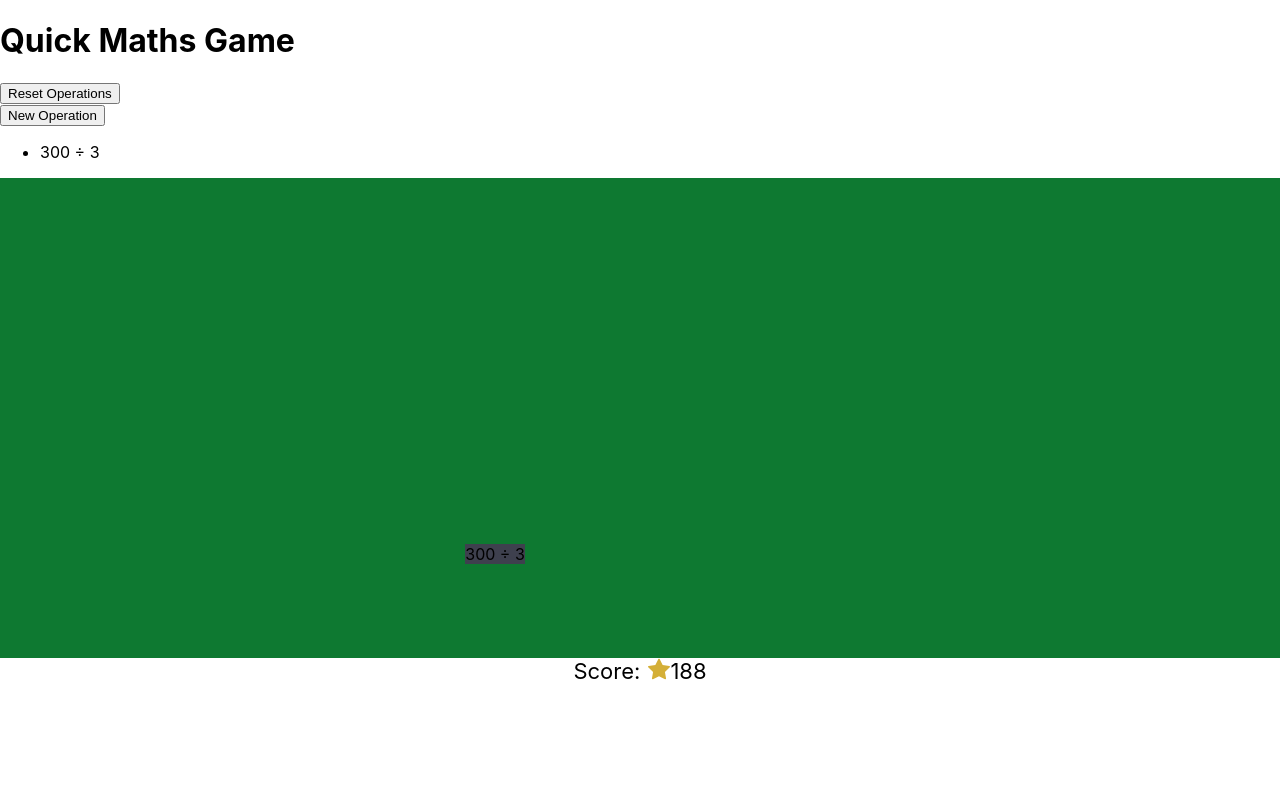
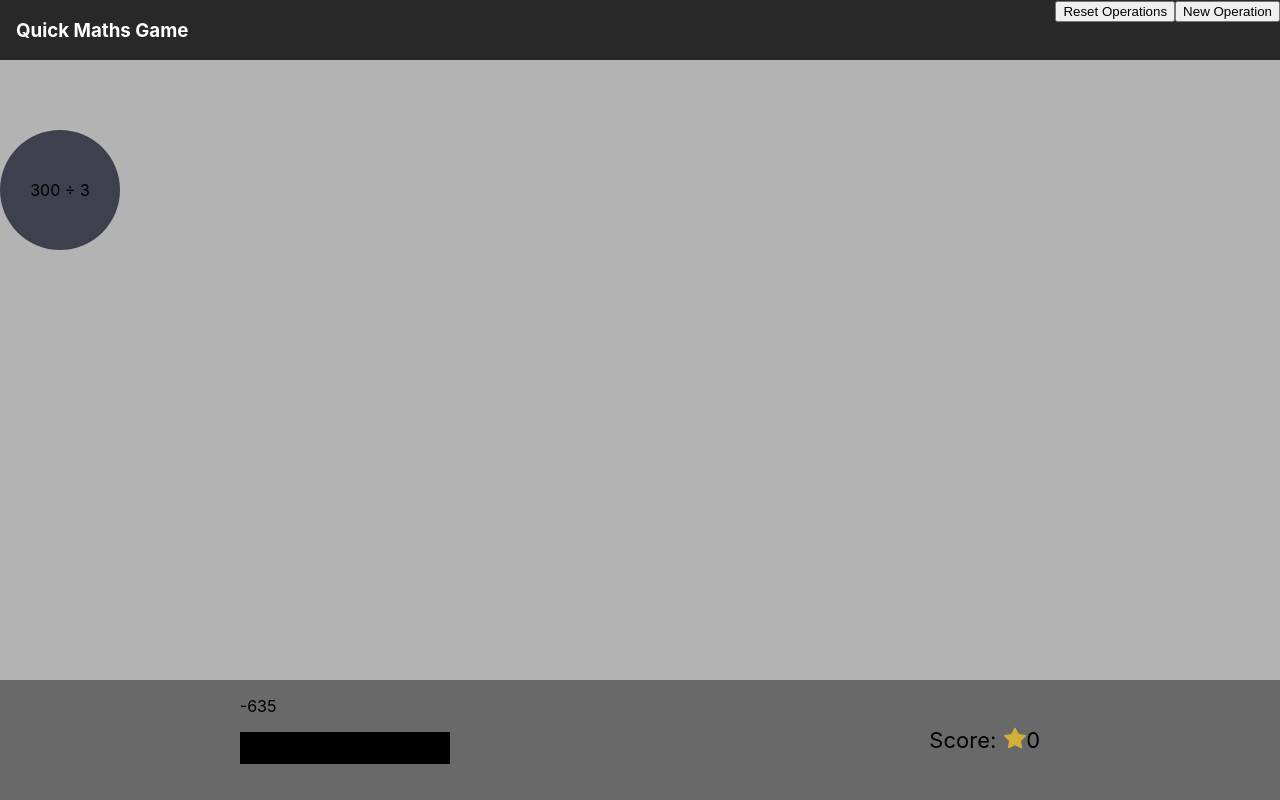
Before and after one commit to ericjardon/quickmaths, a React (Create React App) app: page / in a window 1280 px wide. Both pictures are taken after a click on the button "New Operation". Built offline with nearby package versions, Linux system fonts and the light colour scheme.

Commit message:
Finish bubble styles and random position generation. Start work on timebox

```diff
--- a/public/index.html
+++ b/public/index.html
@@ -1,14 +1,12 @@
 <!DOCTYPE html>
 <html lang="en">
+
 <head>
   <meta charset="utf-8" />
   <link rel="icon" href="%PUBLIC_URL%/favicon.ico" />
   <meta name="viewport" content="width=device-width, initial-scale=1" />
   <meta name="theme-color" content="#000000" />
-    <meta
-      name="description"
-      content="Web site created using create-react-app"
-    />
+  <meta name="description" content="Web site created using create-react-app" />
   <link rel="apple-touch-icon" href="%PUBLIC_URL%/logo192.png" />
   <!--
       manifest.json provides metadata used when your web app is installed on a
@@ -24,20 +22,12 @@
       work correctly both with client-side routing and a non-root public URL.
       Learn how to configure a non-root public URL by running `npm run build`.
     -->
-    <title>React App</title>
+  <title>Quick Maths: a Cognify spinoff</title>
 </head>
+
 <body>
   <noscript>You need to enable JavaScript to run this app.</noscript>
   <div id="root"></div>
-    <!--
-      This HTML file is a template.
-      If you open it directly in the browser, you will see an empty page.
+</body>
 
-      You can add webfonts, meta tags, or analytics to this file.
-      The build step will place the bundled scripts into the <body> tag.
-
-      To begin the development, run `npm start` or `yarn start`.
-      To create a production bundle, use `npm run build` or `yarn build`.
-    -->
-  </body>
 </html>
--- a/src/App.tsx
+++ b/src/App.tsx
@@ -3,11 +3,14 @@ import { getRandomOperation } from './utils/math'
 import { Addition, Product, Division } from './utils/math';
 import ScoreTag from './components/ScoreTag/ScoreTag';
 import Bubble from './components/Bubble/Bubble'
+import Timebox from './components/Timebox/Timebox';
 
 const App: FC<any> = () => {
 
   const [gameStatus, setGameStatus] = useState<string>("idle");
   const [operations, setOperations] = useState<Addition[] | Product[] | Division[]>([]);
+  const [score, setScore] = useState<number>(0);
+
 
   const getNewOperation = () => {
     const new_list: Addition[] | Product[] | Division[] = [...operations];
@@ -25,29 +28,25 @@ const App: FC<any> = () => {
 
   return (
     <div className="App">
+
       <header className="App-header">
-        <h1>Quick Maths Game</h1>
-        <button onClick={resetOperations}>Reset Operations</button>
+        <h3 style={{ marginLeft: '16px' }}>Quick Maths Game</h3>
+        <nav className="App-nav">
+          <button onClick={resetOperations}>Reset Operations</button>
+          <button onClick={getNewOperation}>New Operation</button>
+        </nav>
       </header>
+
       <main>
-        <section id="ops-list">
-          <button onClick={getNewOperation}>New Operation</button>
-          <ul className="list">
-            {
-              operations.map(op => (
-                <li>{op.toString()}</li>
-              ))}
-          </ul>
-        </section>
-
-        <div className="bubbles-container" style={{ height: "60vh", width: "100%", background: "#0E7931" }}>
+        <div id="bubbles-container">
           {operations.map(op => (
             <Bubble operation={op} />
           ))}
         </div>
 
         <section id="bottom-bar" style={{ display: 'flex', flexDirection: 'row', justifyContent: 'space-around' }}>
-          <ScoreTag score={188} />
+          <Timebox />
+          <ScoreTag score={score} />
         </section>
       </main>
     </div>
--- a/src/components/Bubble/Bubble.tsx
+++ b/src/components/Bubble/Bubble.tsx
@@ -1,6 +1,29 @@
 import React, { useState, useEffect, FC } from 'react'
-import { Addition, Division, Product } from '../../utils/math'
+//import { Addition, Division, Product } from '../../utils/math'
 import { BubbleProps } from '../interfaces'
+import styles from './bubble.module.css';
+
+const bubbleSize: number = 120;
+const containerHeight: number = document.getElementById('bubbles-container')?.clientHeight || 450;
+const containerWidth: number = document.documentElement.clientWidth;
+const maxTop = containerHeight - bubbleSize;
+const maxLeft = containerWidth - bubbleSize;
+
+function getRandomColor() {
+    var letters = '0123456789ABCDEF';
+    var color = '#';
+    for (var i = 0; i < 6; i++) {
+        color += letters[Math.floor(Math.random() * 16)];
+    }
+    return color;
+}
+
+function getRandomPosition() {
+    let x = Math.min(Math.floor((Math.random() * containerWidth) + 1), maxLeft);
+    let y = Math.min(Math.floor((Math.random() * containerHeight) + 1), maxTop);
+
+    return { x, y };
+}
 
 const Bubble: FC<BubbleProps> = ({
     operation,
@@ -12,25 +35,27 @@ const Bubble: FC<BubbleProps> = ({
 
     useEffect(() => {
         setColor(getRandomColor());
-        setX(Math.floor((Math.random() * 100) + 1));
-        setY(Math.floor((Math.random() * 100) + 1));
+        const { x, y } = getRandomPosition();
+        setX(x);
+        setY(y);
     }, [])
 
+
     return (
-        <div className="bubble" style={{ position: 'absolute', top: y + '%', right: x + '%', background: color }}>
-            {operation.toString()}
+        <div className={styles.bubble} style={{
+            position: 'absolute',
+            top: y,
+            right: x,
+            background: color,
+        }}>
+            <label className={styles['bubble-text']}>
+                {operation.toString()}
+            </label>
         </div>
     )
 }
 
-function getRandomColor() {
-    var letters = '0123456789ABCDEF';
-    var color = '#';
-    for (var i = 0; i < 6; i++) {
-        color += letters[Math.floor(Math.random() * 16)];
-    }
-    return color;
-}
+
 
 
 export default Bubble;
--- /dev/null
+++ b/src/components/Bubble/bubble.module.css
@@ -0,0 +1,11 @@
+.bubble {
+    border-radius: 50%;
+    width: 120px;
+    height: 120px;
+    display:inline-flex;
+    align-items: center;
+    justify-content: center;
+}
+
+.bubble-text {
+}
--- a/src/components/Timebox/Timebox.tsx
+++ b/src/components/Timebox/Timebox.tsx
@@ -1,9 +1,45 @@
-import React from 'react'
+import React, { useState, useEffect } from 'react'
+import { classicNameResolver } from 'typescript';
+import { getTargetNumber } from '../../utils/math';
+import styles from './timebox.module.css'
 
-export default function Timebox() {
+const roundSeconds = 15;
+
+const Timebox = () => {
+
+    const [timer, setTimer] = useState<number>(roundSeconds);
+    const [target, setTarget] = useState<number>();
+
+
+    const calculatedWidth = `${Math.floor((timer / roundSeconds) * 100)}%`
+
+    useEffect(() => {
+        const target = getTargetNumber();
+        setTarget(target);
+    }, [])
+
+    useEffect(() => {
+        console.log("Timer", timer);
+        let timerId: any = null;
+        if (timer > 0) {
+            timerId = setTimeout(() => setTimer(timer => timer - 1), 1000);
+        }
+
+        return () => {
+            clearTimeout(timerId);
+        }
+
+    }, [timer]);
+
     return (
-        <div>
-
+        <div className={styles.timebox}>
+            <p>{target}</p>
+            <div className={styles.timebarParent}>
+                <span className={styles.timebar} style={{ width: calculatedWidth }}></span>
+            </div>
         </div>
     )
 }
+
+
+export default Timebox;
--- /dev/null
+++ b/src/components/Timebox/timebox.module.css
@@ -0,0 +1,15 @@
+.timebox {
+    display: flex;
+    flex-direction: column;
+    flex-wrap: wrap;
+}
+
+.timebarParent {
+    background-color: black;
+    width: 210px;
+    height:32px;
+}
+
+.timebar {
+    background-color:dodgerblue;
+}
--- /dev/null
+++ b/src/global.css
@@ -0,0 +1,46 @@
+html {
+  box-sizing: border-box;
+}
+
+body {
+  margin: 0;
+  font-family: -apple-system, BlinkMacSystemFont, 'Segoe UI', 'Roboto', 'Oxygen',
+    'Ubuntu', 'Cantarell', 'Fira Sans', 'Droid Sans', 'Helvetica Neue',
+    sans-serif;
+  -webkit-font-smoothing: antialiased;
+  -moz-osx-font-smoothing: grayscale;
+  overflow-x: hidden;
+}
+
+code {
+  font-family: source-code-pro, Menlo, Monaco, Consolas, 'Courier New',
+    monospace;
+}
+
+main {
+  height: calc(100vh - 60px);
+  width: 100%;
+}
+
+.App-header {
+  display: flex;
+  flex-direction: row;
+  justify-content: space-between;
+  height: 60px;
+  background-color: #282828;
+  color:#fff;
+}
+
+#bubbles-container {
+  display: block;
+  position: relative;
+  height: calc(100% - 120px);
+  width: 100%;
+  background-color: #b3b3b3;
+}
+
+#bottom-bar {
+  height: 120px;
+  width: 100%;
+  background-color: dimgrey;
+}
--- a/src/index.css
+++ /dev/null
@@ -1,13 +0,0 @@
-body {
-  margin: 0;
-  font-family: -apple-system, BlinkMacSystemFont, 'Segoe UI', 'Roboto', 'Oxygen',
-    'Ubuntu', 'Cantarell', 'Fira Sans', 'Droid Sans', 'Helvetica Neue',
-    sans-serif;
-  -webkit-font-smoothing: antialiased;
-  -moz-osx-font-smoothing: grayscale;
-}
-
-code {
-  font-family: source-code-pro, Menlo, Monaco, Consolas, 'Courier New',
-    monospace;
-}
--- a/src/index.tsx
+++ b/src/index.tsx
@@ -1,6 +1,6 @@
 import React from 'react';
 import ReactDOM from 'react-dom';
-import './index.css';
+import './global.css';
 import App from './App';
 
 ReactDOM.render(
@@ -9,3 +9,5 @@ ReactDOM.render(
   </React.StrictMode>,
   document.getElementById('root')
 );
+
+/* React Component Tree Entrypoint */
--- a/src/utils/math.ts
+++ b/src/utils/math.ts
@@ -115,6 +115,10 @@ export const test = () => {
     console.log(m.toString(), " = ", m.result);
 }
 
-test();
 
-// tsc math.ts | node math.js
+export const getTargetNumber = () => {
+    const val = Math.floor(Math.random() * 1000);
+    const sign = Math.random() < 0.5 ? -1 : 1
+
+    return sign * val;
+}
```
Lines whose indentation alone changed are shown as unchanged.
